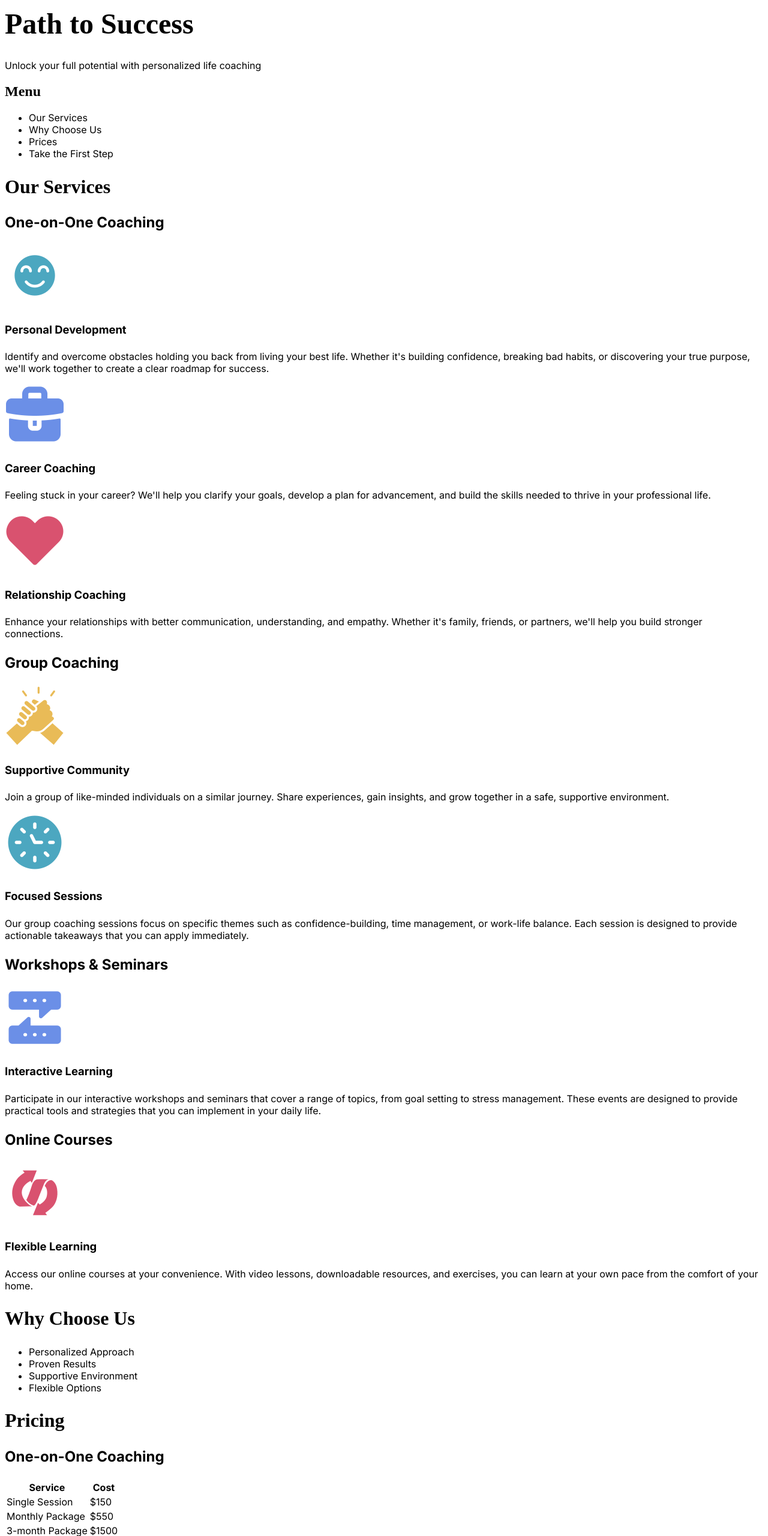
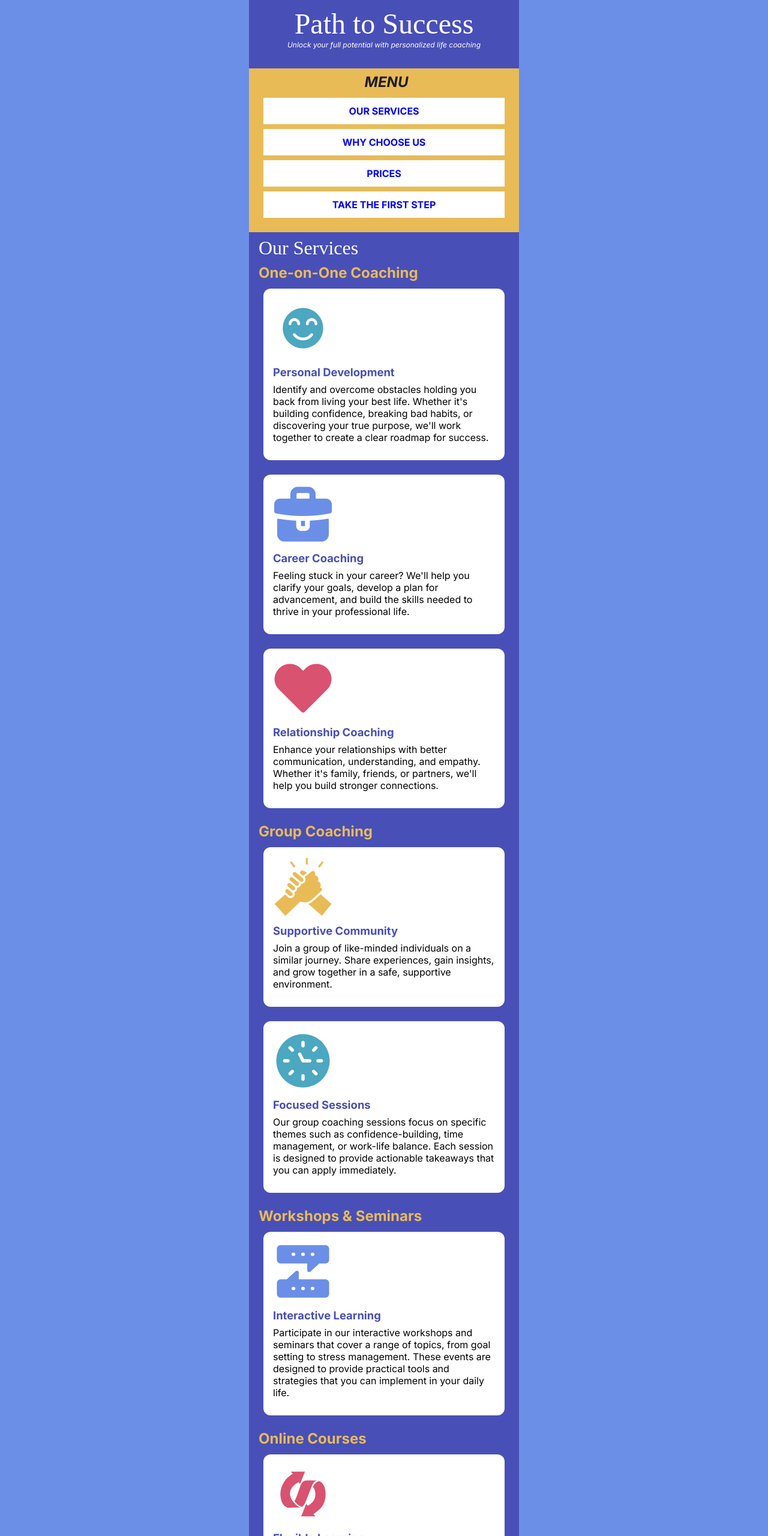
Before and after one commit to isaac-9700/path-to-success, a plain HTML site: page index.html in a window 1280 px wide. Shown: the part 20-2580 px from the top of the page at 60% size. Drawn offline with Linux system fonts and the light colour scheme; a web font is replaced by a local one.

Commit message:
Finished assignment
added the rest of code

```diff
--- a/index.html
+++ b/index.html
@@ -10,10 +10,11 @@
 
     <body>
         <header>
+            <div class="path-to-success">
                 <h1>Path to Success</h1>
                 <p>Unlock your full potential with personalized life coaching</p>
-
-            <nav>
+            </div>
+            <nav class="top-nav">
                 <h2>Menu</h2>
                 <ul>
                     <li><a>Our Services</a></li>
@@ -28,81 +29,96 @@
 
             <h3>One-on-One Coaching</h3>
 
-            <section>
+            <div class="our-services">
+                <section class="success-styles">
                     <img src="images/personal-development.png" alt="teal icon of a smiling face">
                     <h4>Personal Development</h4>
-                <p>Identify and overcome obstacles holding you back from living your best life. Whether it's building
-                    confidence, breaking bad habits, or discovering your true purpose, we'll work together to create a
+                    <p>Identify and overcome obstacles holding you back from living your best life. Whether it's
+                        building
+                        confidence, breaking bad habits, or discovering your true purpose, we'll work together to create
+                        a
                         clear roadmap for success.</p>
                 </section>
 
-            <section>
+                <section class="success-styles">
                     <img src="images/career-coaching.png" alt="lavender icon of a briefcase">
                     <h4>Career Coaching</h4>
-                <p>Feeling stuck in your career? We'll help you clarify your goals, develop a plan for advancement, and
+                    <p>Feeling stuck in your career? We'll help you clarify your goals, develop a plan for advancement,
+                        and
                         build the skills needed to thrive in your professional life.</p>
                 </section>
 
-            <section>
+                <section class="success-styles">
                     <img src="images/relationship-coaching.png" alt="pink icon of a heart">
                     <h4>Relationship Coaching</h4>
                     <p>Enhance your relationships with better communication, understanding, and empathy. Whether it's
                         family, friends, or partners, we'll help you build stronger connections.</p>
                 </section>
+            </div>
 
             <h3>Group Coaching</h3>
 
-            <section>
+            <div class="our-services">
+                <section class="success-styles">
                     <img src="images/supportive-community.png" alt="yellow icon of hands clasping">
                     <h4>Supportive Community</h4>
-                <p>Join a group of like-minded individuals on a similar journey. Share experiences, gain insights, and
+                    <p>Join a group of like-minded individuals on a similar journey. Share experiences, gain insights,
+                        and
                         grow together in a safe, supportive environment.</p>
                 </section>
 
-            <section>
+                <section class="success-styles">
                     <img src="images/focused-session.png" alt="teal icon of a clock face">
                     <h4>Focused Sessions</h4>
-                <p>Our group coaching sessions focus on specific themes such as confidence-building, time management, or
+                    <p>Our group coaching sessions focus on specific themes such as confidence-building, time
+                        management, or
                         work-life balance. Each session is designed to provide actionable takeaways that you can apply
                         immediately.</p>
                 </section>
+            </div>
 
             <h3>Workshops & Seminars</h3>
 
-            <section>
+            <div class="our-services">
+                <section class="success-styles">
                     <img src="images/interactive-learning.png" alt="lavender icon of text conversation">
                     <h4>Interactive Learning</h4>
-                <p>Participate in our interactive workshops and seminars that cover a range of topics, from goal setting
-                    to stress management. These events are designed to provide practical tools and strategies that you
+                    <p>Participate in our interactive workshops and seminars that cover a range of topics, from goal
+                        setting
+                        to stress management. These events are designed to provide practical tools and strategies that
+                        you
                         can implement in your daily life.</p>
                 </section>
+            </div>
 
-            <section>
             <h3>Online Courses</h3>
+
+            <div class="our-services">
+                <section class="success-styles">
+
                     <img src="images/flexible-learning.png" alt="pink icon of a curly arrow">
                     <h4>Flexible Learning</h4>
                     <p>Access our online courses at your convenience. With video lessons, downloadable resources, and
                         exercises,
                         you can learn at your own pace from the comfort of your home.</p>
                 </section>
+            </div>
 
-            <section>
+            <section class="why-choose">
                 <h2>Why Choose Us</h2>
-                <nav>
-                    <ul>
-                        <li>Personalized Approach</li>
-                        <li>Proven Results</li>
-                        <li>Supportive Environment</li>
-                        <li>Flexible Options</li>
+                <ul class="choose">
+                    <li class="personalized">Personalized Approach</li>
+                    <li class="proven">Proven Results</li>
+                    <li class="supportive">Supportive Environment</li>
+                    <li class="flexible">Flexible Options</li>
                 </ul>
-                </nav>
             </section>
 
             <section>
                 <h2>Pricing</h2>
                 <section>
                     <h3>One-on-One Coaching</h3>
-                    <table>
+                    <table class="pricing-table">
                         <tr>
                             <th>Service</th>
                             <th>Cost</th>
@@ -124,7 +140,7 @@
 
                 <section>
                     <h3>Group Coaching</h3>
-                    <table>
+                    <table class="pricing-table">
                         <tr>
                             <th>Service</th>
                             <th>Cost</th>
@@ -142,7 +158,7 @@
 
                 <section>
                     <h3>Workshops & Seminars</h3>
-                    <table>
+                    <table class="pricing-table">
                         <tr>
                             <th>Service</th>
                             <th>Cost</th>
@@ -159,8 +175,8 @@
                 </section>
 
                 <section>
-                    <h3>Online Coures</h3>
-                    <table>
+                    <h3>Online Courses</h3>
+                    <table class="pricing-table">
                         <tr>
                             <th>Service</th>
                             <th>Cost</th>
@@ -177,12 +193,12 @@
                 </section>
             </section>
 
-            <section>
+            <section class="first-step">
                 <h2>Take the First Step Today</h2>
                 <p>Your journey to a more fulfilling life begins with a single step. Book a free 30-minute consultation
                     today to discover how our coaching services can help you achieve your goals. Let's work together to
                     create the life you've always dreamed of!</p>
-                <a href="#">Schedule Now</a>
+                <button class="schedule">Schedule Now</button>
             </section>
 
         </main>
--- a/style.css
+++ b/style.css
@@ -3,7 +3,7 @@
 @import url("https://fonts.googleapis.com/css2?family=Inter:ital,opsz,wght@0,14..32,100..900;1,14..32,100..900&family=Kavoon&display=swap");
 
 /* CSS RESET */
-*/ html,
+html,
 body,
 div,
 span,
@@ -91,6 +91,7 @@ video {
   font: inherit;
   vertical-align: baseline;
 }
+
 /* ROOT VARIABLES */
 :root {
   --teal: #4ca7c0;
@@ -101,10 +102,17 @@ video {
   --Dark-gray: #1e1e1e;
   --white: #ffffff;
 }
+
 /* GLOBAL STYLES (mobile first/small) */
 
 * {
   font-family: Inter;
+}
+
+body {
+  max-width: 450px;
+  margin: 0 auto;
+  background-color: var(--lavender);
 }
 
 h1,
@@ -114,20 +122,230 @@ h2 {
 
 h1 {
   font-size: 3em;
+  padding: 1rem;
+}
+
+h2 {
+  color: var(--white);
+  padding: 0.5rem;
+}
+
+.path-to-success {
+  text-align: center;
+  background-color: var(--purple);
+  color: var(--white);
+  padding: 1rem;
+}
+
+.path-to-success p {
+  font-style: italic;
+  margin-top: -1rem;
+  padding-bottom: 1rem;
+  font-family: Inter;
+  font-size: 0.75em;
+}
+
+.top-nav {
+  background-color: var(--yellow);
+  display: flex;
+  flex-direction: column;
+  align-items: center;
+  padding: 1rem;
+  text-transform: uppercase;
+  font-family: Inter;
+}
+
+.top-nav li {
+  font-weight: bold;
+  text-align: center;
+}
+
+.top-nav h2 {
+  font-family: Inter;
+  font-weight: bold;
+  font-style: italic;
+  margin-top: -1rem;
+  margin-bottom: -0.25rem;
+}
+
+nav ul {
+  list-style-type: none;
+  color: var(--purple);
+  width: 100%;
+}
+
+li {
+  background-color: var(--white);
+  margin: 0.5rem;
+  padding: 0.75rem;
+  text-align: center;
+  list-style-type: none;
+}
+
+a {
+  color: blue;
+}
+
+main {
+  background-color: var(--purple);
+}
+
+.our-services {
+  display: flex;
+  flex-direction: column;
+  align-items: center;
+  padding: 0.75rem;
+  margin-top: -0.75rem;
+}
+
+.our-services > h3 {
+  text-align: left;
+}
+
+.success-styles {
+  background-color: var(--white);
+  border-radius: 0.75rem;
+  padding: 1rem;
+  margin: 0.75rem;
+}
+
+.success-styles p {
+  margin-bottom: 0.75rem;
+}
+
+.why-choose {
+  background-color: var(--pink);
+  padding: 1rem;
+}
+
+.choose {
+  font-weight: bold;
+  display: grid;
+  grid-template-columns: auto auto;
+  gap: 0.5rem 1rem;
+}
+
+.personalized {
+  background-color: var(--teal);
+  padding: 2rem;
+  border-radius: 1rem;
+}
+
+.proven {
+  background-color: var(--lavender);
+  padding: 2rem;
+  border-radius: 1rem;
+}
+
+.supportive {
+  background-color: var(--yellow);
+  padding: 2rem;
+  border-radius: 1rem;
+}
+
+.flexible {
+  background-color: var(--white);
+  padding: 2rem;
+  border-radius: 1rem;
 }
 
 nav h2 {
+  color: var(--Dark-gray);
   font-size: 1.5em;
 }
 
 h2 {
   font-size: 2em;
+  padding-left: 1rem;
 }
 
 h3 {
+  color: var(--yellow);
   font-size: 1.5em;
+  padding-left: 1rem;
+  font-weight: bold;
 }
 
 h4 {
   font-size: 1.15em;
+  color: var(--purple);
+  font-weight: bold;
+  padding-bottom: 0.5rem;
+  padding-top: 0.5rem;
 }
+
+table {
+  text-align: center;
+  border-collapse: collapse;
+  margin-top: 0.5rem;
+}
+
+th {
+  background-color: var(--yellow);
+  padding: 0.5rem;
+  font-weight: bold;
+  text-transform: uppercase;
+}
+
+td {
+  background-color: var(--white);
+  padding: 0.75rem;
+}
+
+th,
+td {
+  border: 2px solid var(--yellow);
+}
+
+.pricing-table {
+  display: flex;
+  flex-direction: column;
+  align-items: center;
+}
+
+.first-step {
+  background-color: var(--pink);
+  margin-top: 0.75rem;
+  text-align: center;
+}
+
+.first-step h2 {
+  text-align: left;
+}
+
+.first-step > p {
+  color: var(--white);
+  text-align: left;
+  line-height: 1.5;
+  padding-left: 1rem;
+  padding-right: 1rem;
+  padding-bottom: 0.75rem;
+}
+
+.schedule {
+  background-color: var(--white);
+  border: none;
+  border-radius: 1rem;
+  padding: 1rem 4rem;
+  font-size: 1em;
+  font-weight: bold;
+  cursor: pointer;
+  margin-bottom: 0.5rem;
+  text-transform: uppercase;
+  box-shadow: 5px 5px 5px;
+}
+
+footer {
+  color: var(--white);
+  font-family: Inter;
+  font-size: 0.75em;
+  background-color: var(--purple);
+  text-align: center;
+  display: flex;
+  justify-content: space-around;
+  padding: 3rem;
+}
+
+footer > a {
+  color: var(--white);
+}
```
Lines whose indentation alone changed are shown as unchanged.
